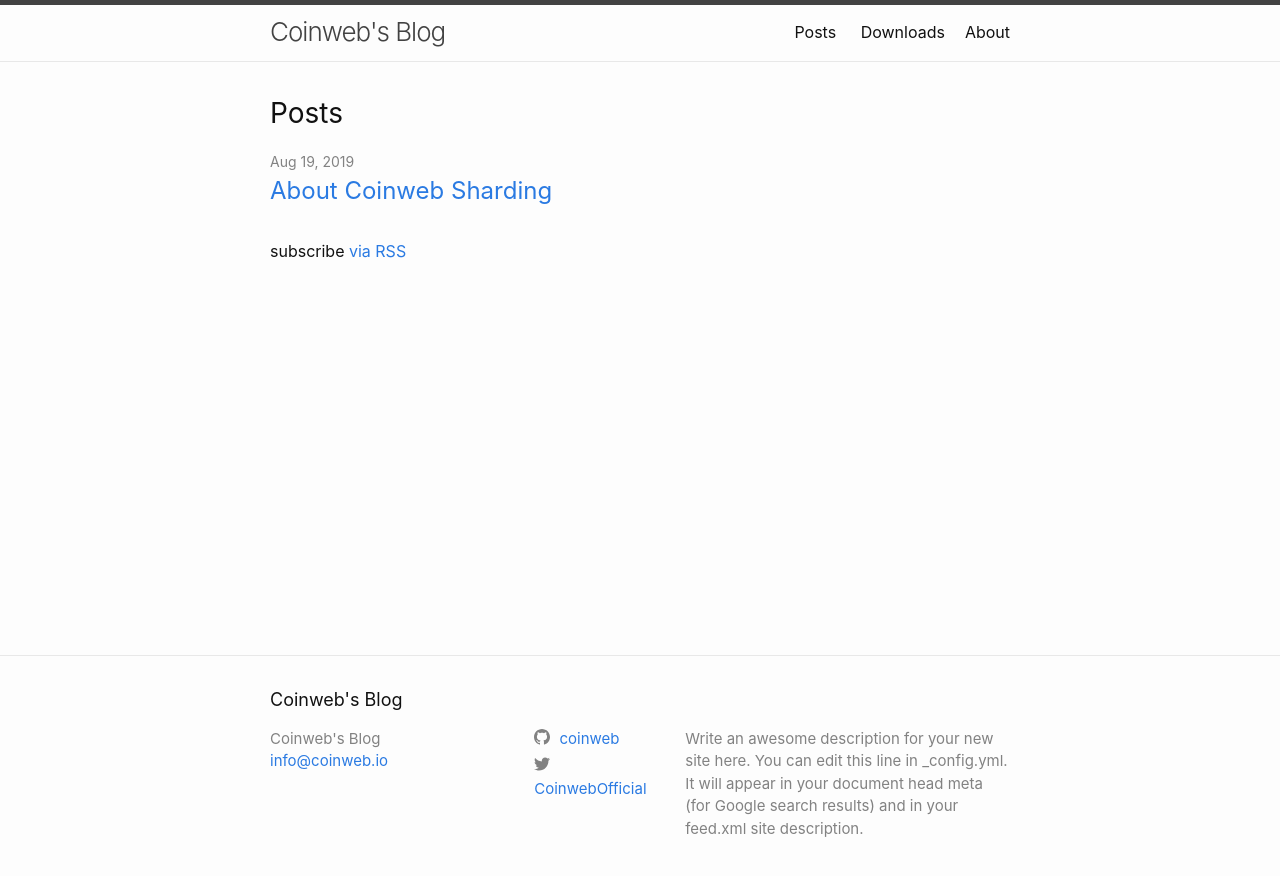
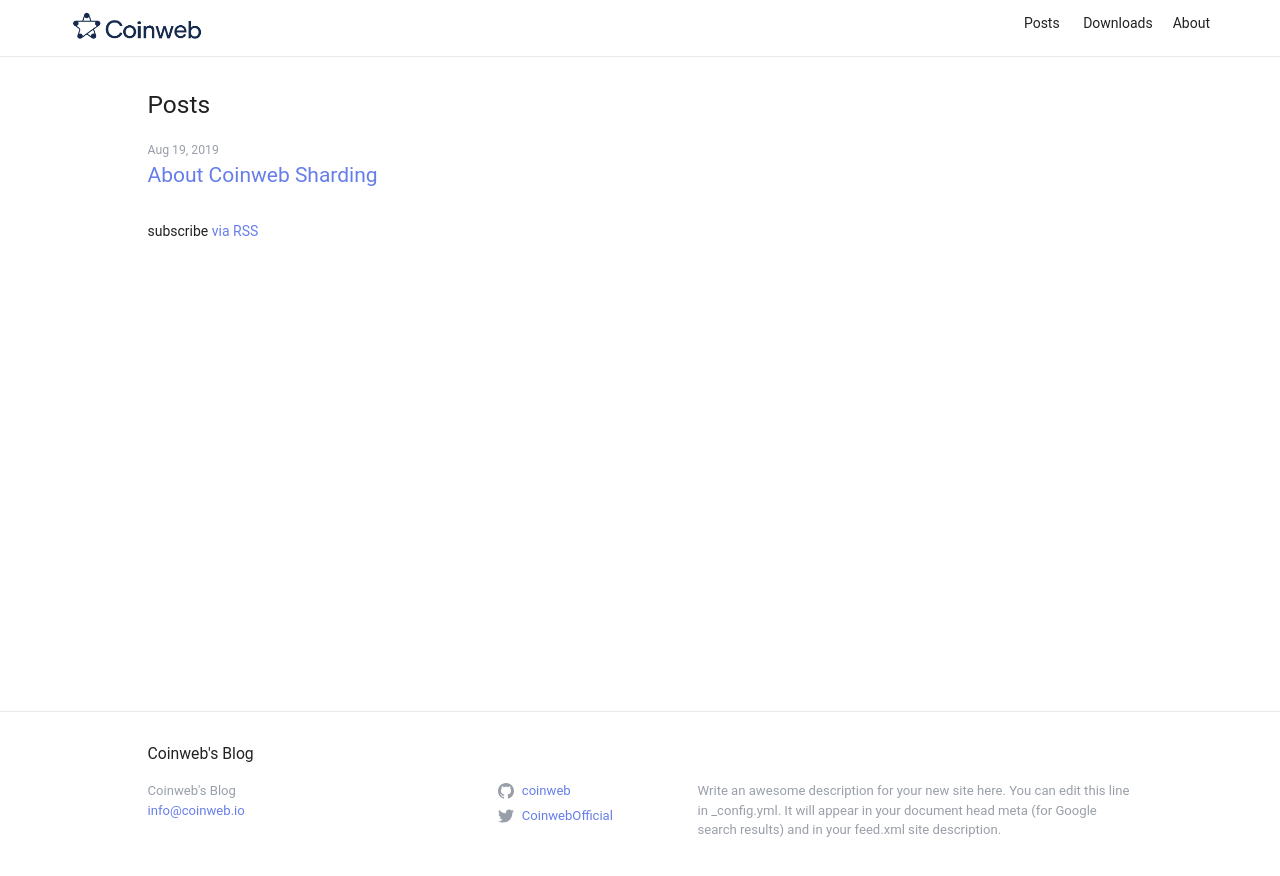
Before and after one commit to coinweb/technical-docs, a Jekyll site: the page built from index.md, in a window 1280 px wide. Shown: the top 876 px of the page. Built offline with Jekyll 4.4.1, drawn with Linux system fonts in a browser that asks for light colours.

Commit message:
Update styles

```diff
--- a/_includes/head.html
+++ b/_includes/head.html
@@ -4,6 +4,7 @@
   <meta name="viewport" content="width=device-width, initial-scale=1">
   {%- seo -%}
   <link rel="stylesheet" href="{{ "/assets/main.css" | relative_url }}">
+  <link rel="shortcut icon" type="image/png" href="favicon.png">
   {%- feed_meta -%}
   {%- if jekyll.environment == 'production' and site.google_analytics -%}
     {%- include google-analytics.html -%}
--- a/_includes/header.html
+++ b/_includes/header.html
@@ -1,9 +1,9 @@
 <header class="site-header" role="banner">
 
-  <div class="wrapper">
+  <div class="wrapper wrapper-header">
     {%- assign default_paths = site.pages | map: "path" -%}
     {%- assign page_paths = site.header_pages | default: default_paths -%}
-    <a class="site-title" rel="author" href="{{ "/" | relative_url }}">{{ site.title | escape }}</a>
+    <a class="site-title site-logo" rel="author" href="{{ "/" | relative_url }}"><img class="brand-image" src="assets/img/coinweb-logo.png"/></a>
 
     {%- if page_paths -%}
       <nav class="site-nav">
--- a/_sass/minima.scss
+++ b/_sass/minima.scss
@@ -2,26 +2,26 @@
 
 // Define defaults for each variable.
 
-$base-font-family: -apple-system, BlinkMacSystemFont, "Segoe UI", Roboto, Helvetica, Arial, sans-serif, "Apple Color Emoji", "Segoe UI Emoji", "Segoe UI Symbol" !default;
-$base-font-size:   16px !default;
+$base-font-family: Roboto, Helvetica, Arial, sans-serif, "Apple Color Emoji", "Segoe UI Emoji", "Segoe UI Symbol" !default;
+$base-font-size:   14px !default;
 $base-font-weight: 400 !default;
 $small-font-size:  $base-font-size * 0.875 !default;
 $base-line-height: 1.5 !default;
 
 $spacing-unit:     30px !default;
 
-$text-color:       #111 !default;
-$background-color: #fdfdfd !default;
-$brand-color:      #2a7ae2 !default;
+$text-color:       #000000de !default;
+$background-color: #fff !default;
+$brand-color:      #667EEA !default;
 
-$grey-color:       #828282 !default;
-$grey-color-light: lighten($grey-color, 40%) !default;
+$grey-color:       #999fa8 !default;
+$grey-color-light: #e7eaed !default;
 $grey-color-dark:  darken($grey-color, 25%) !default;
 
 $table-text-align: left !default;
 
 // Width of the content area
-$content-width:    800px !default;
+$content-width:    1045px !default;
 
 $on-palm:          600px !default;
 $on-laptop:        800px !default;
--- a/_sass/minima/_base.scss
+++ b/_sass/minima/_base.scss
@@ -183,6 +183,11 @@ pre {
   padding-left: $spacing-unit;
   @extend %clearfix;
 
+  &-header{
+    max-width: -webkit-calc(#{$content-width} + 155px - (#{$spacing-unit} * 2));
+    max-width:         calc(#{$content-width} + 155px - (#{$spacing-unit} * 2));
+  }
+
   @include media-query($on-laptop) {
     max-width: -webkit-calc(#{$content-width} - (#{$spacing-unit}));
     max-width:         calc(#{$content-width} - (#{$spacing-unit}));
--- a/_sass/minima/_layout.scss
+++ b/_sass/minima/_layout.scss
@@ -2,12 +2,15 @@
  * Site header
  */
 .site-header {
-  border-top: 5px solid $grey-color-dark;
   border-bottom: 1px solid $grey-color-light;
   min-height: $spacing-unit * 1.865;
 
   // Positioning context for the mobile navigation icon
   position: relative;
+}
+
+.site-logo{
+  max-width: 135px;
 }
 
 .site-title {
```
Also changed, not shown: assets/img/coinweb-logo.png (added), favicon.png (added).
